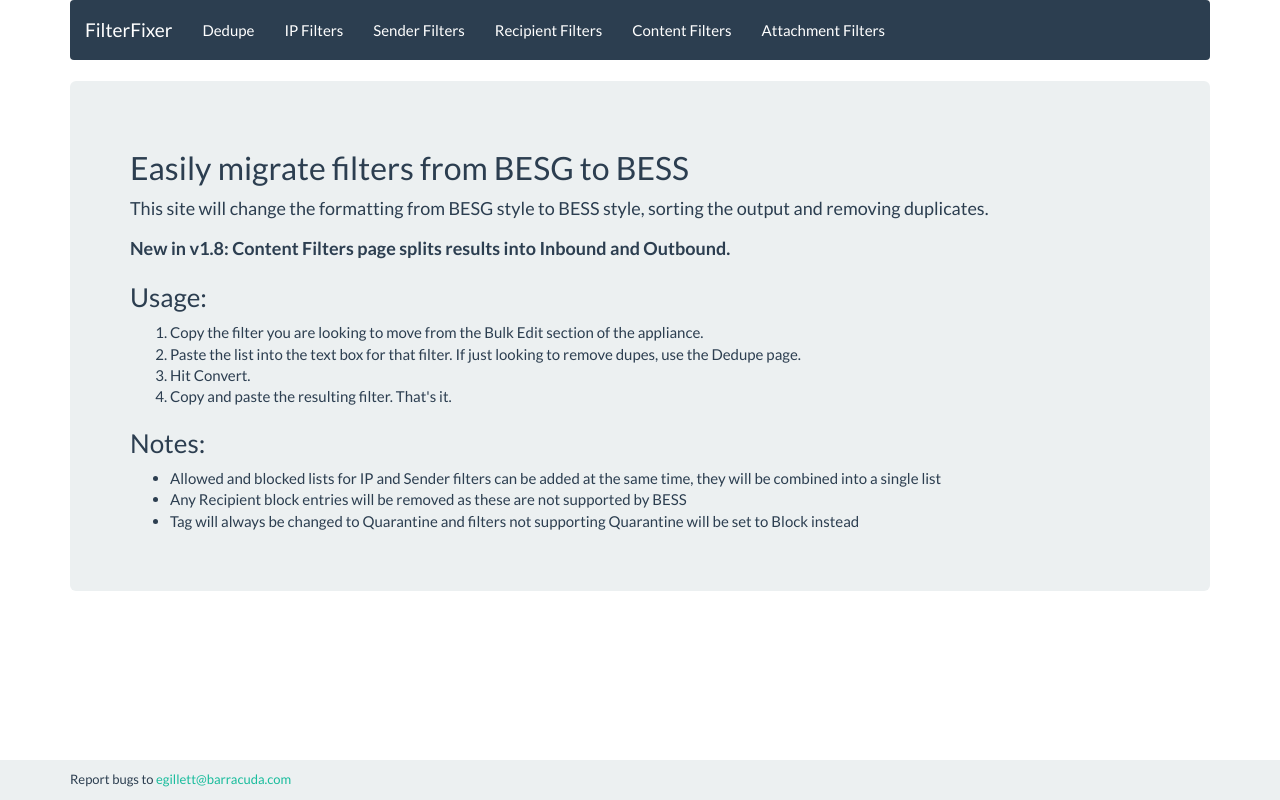
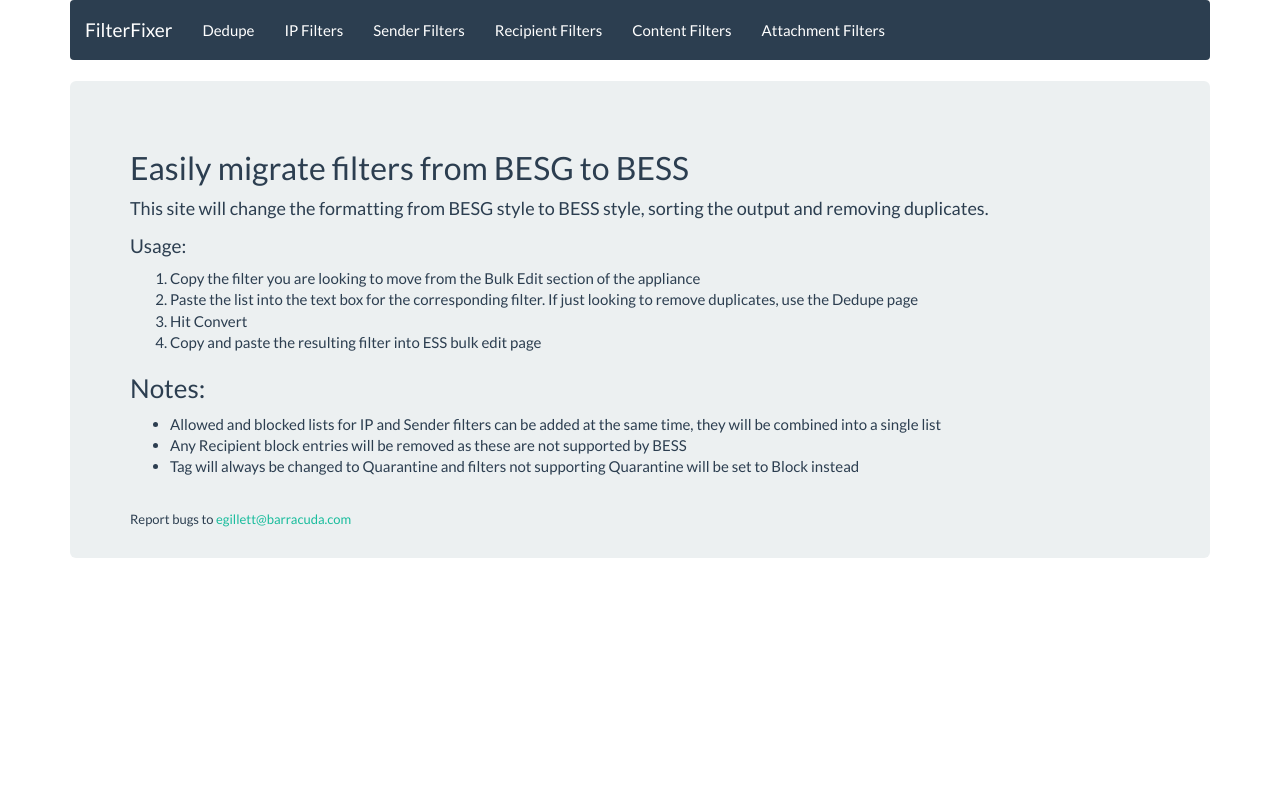
Before and after one commit to Jvarric/FilterFixer, a Flask app: page / in a window 1280 px wide. Run offline with Flask 2, Linux system fonts and the light colour scheme; some libraries are stand-ins or nearby versions.

Commit message:
Update to landing page

```diff
--- a/app/templates/base.html
+++ b/app/templates/base.html
@@ -36,12 +36,6 @@
 		<div class="jumbotron">
 			{% block content %}{% endblock %}
 		</div>
-        </div> <!-- /container -->
-        <footer class="footer">
-            <div class="container">
-                <span style="font-size: small; float: left">Report bugs to
-					<a href="mailto:egillett@barracuda.com?Subject=FilterFixer">egillett@barracuda.com</a></span>
-            </div>
-        </footer>
+	</div> <!-- /container -->
 </body>
 </html>
--- a/app/templates/index.html
+++ b/app/templates/index.html
@@ -12,15 +12,13 @@
 {% block content %}
 	<h2>Easily migrate filters from BESG to BESS</h2>
 	<p>This site will change the formatting from BESG style to BESS style, sorting the output and removing duplicates.</p>
-    <p><b>New in v1.8: Content Filters page splits results into Inbound and Outbound.</b>
-    </p>
 
-	<h3>Usage:</h3>
+	<h4>Usage:</h4>
 	<ol type="1">
-        <li>Copy the filter you are looking to move from the Bulk Edit section of the appliance.</li>
-        <li>Paste the list into the text box for that filter. If just looking to remove dupes, use the Dedupe page.</li>
-        <li>Hit Convert.</li>
-        <li>Copy and paste the resulting filter. That's it.</li>
+        <li>Copy the filter you are looking to move from the Bulk Edit section of the appliance</li>
+        <li>Paste the list into the text box for the corresponding filter. If just looking to remove duplicates, use the Dedupe page</li>
+        <li>Hit Convert</li>
+        <li>Copy and paste the resulting filter into ESS bulk edit page</li>
     </ol>
 
     <h3>Notes:</h3>
@@ -29,4 +27,8 @@
         <li>Any Recipient block entries will be removed as these are not supported by BESS</li>
         <li>Tag will always be changed to Quarantine and filters not supporting Quarantine will be set to Block instead</li>
     </ul>
+
+    <br>
+    <span style="font-size: small; float: left">Report bugs to
+        <a href="mailto:egillett@barracuda.com?Subject=FilterFixer Bug Report">egillett@barracuda.com</a></span>
 {% endblock %}
```
